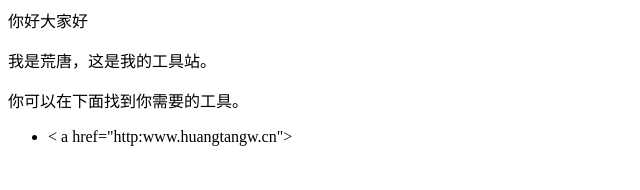
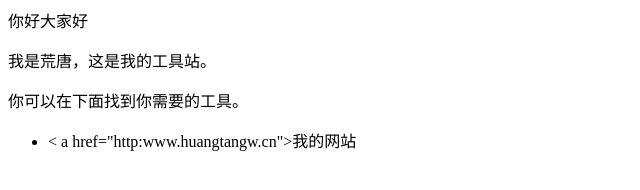
Before and after one commit to huangtangw777/github.io, a plain HTML site: page index.html in a window 1280 px wide. Shown: the whole page, without its empty margins (0-640 px from the left). Drawn offline with Linux system fonts and the light colour scheme.

Commit message:
Update index.html

```diff
--- a/index.html
+++ b/index.html
@@ -2,5 +2,5 @@
 <p>我是荒唐，这是我的工具站。</p>
 <p>你可以在下面找到你需要的工具。</p>
 <ul>
-  <li>< a href="http:www.huangtangw.cn"></a></li>
+  <li>< a href="http:www.huangtangw.cn">我的网站</a></li>
 </ul>
```
